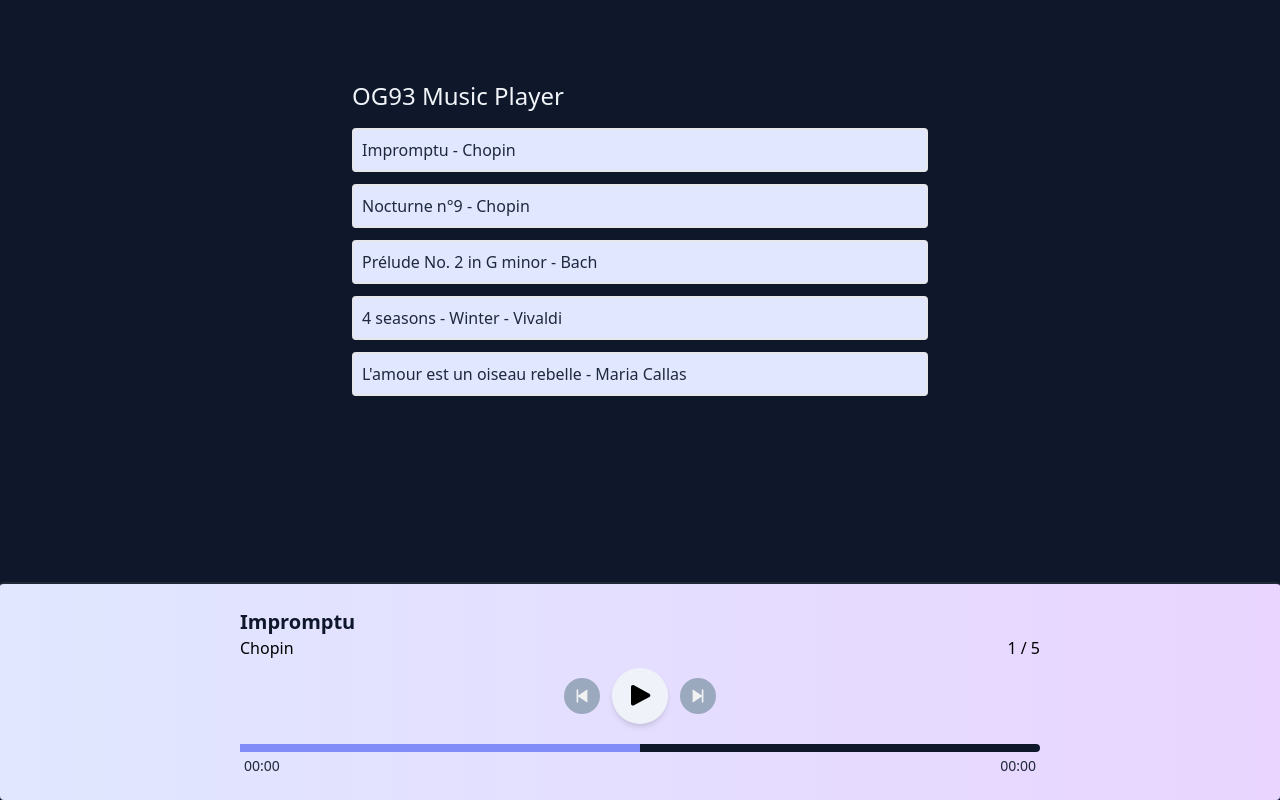
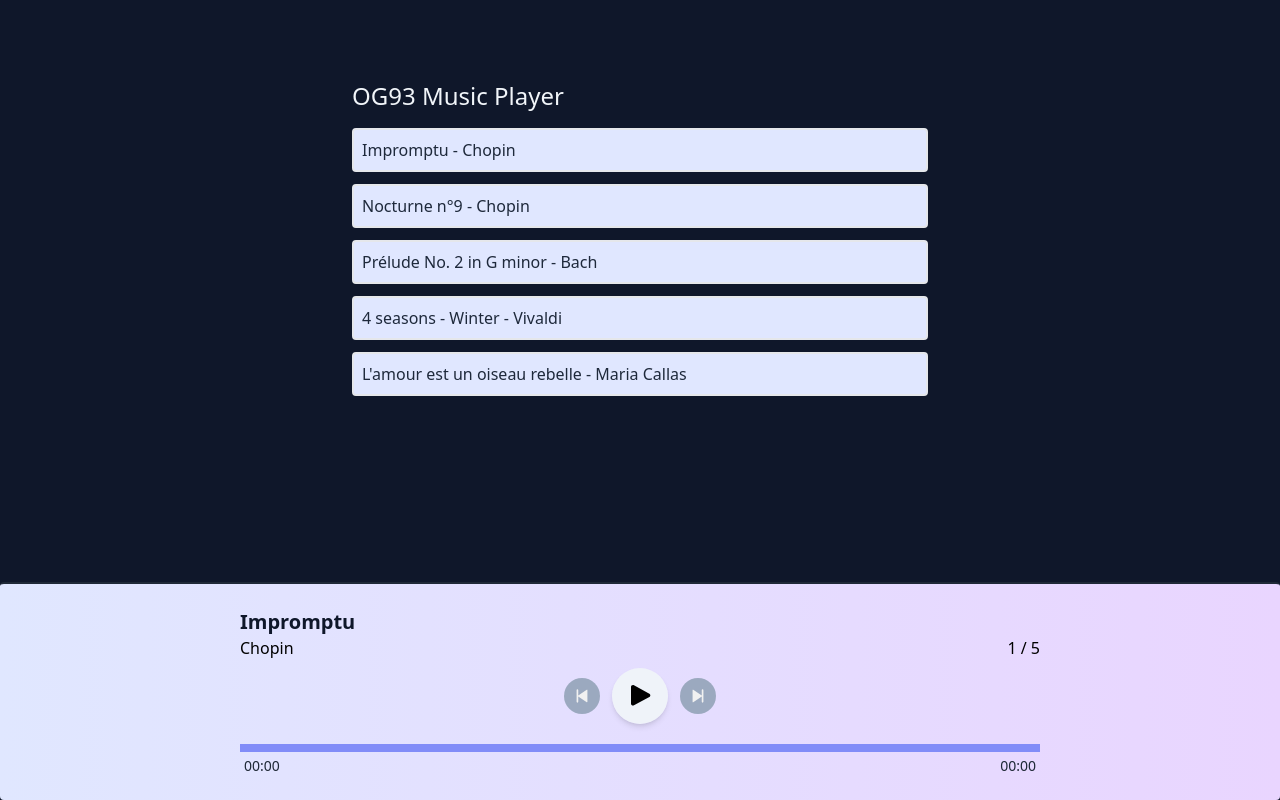
Before and after one commit to OG93-COM/10ReactProjects, a React (Vite) app in the folder MusicPlayer/: page / in a window 1280 px wide. Built offline with nearby package versions, Linux system fonts and the light colour scheme.

Commit message:
MusicPlayer

```diff
--- a/MusicPlayer/src/layouts/Player/Progress.jsx
+++ b/MusicPlayer/src/layouts/Player/Progress.jsx
@@ -5,13 +5,24 @@ import getFormattedValues from '../../utils/getFormattedValues'
 const Progress = () => {
   const progressData = useSelector(state => state.progress)
 
+  const handleProgressClick = (e) => {
+    const player = document.getElementById('audio-player')
+    const rect = e.target.getBoundingClientRect()
+    const widht = rect.widht
+    const x = e.clientX - rect.left
+    player.currentTime = (x / widht) * progressData.totalDuration
+  }
   return (
     <div className='max-w-[800px] mx-auto'>
-      <div className='bg-slate-900 h-2 rounded cursor-pointer'>
-        <div className='bg-indigo-400 scale-x-50 origin-left h-full pointer-events-none'></div>
+      <div
+      onClick={handleProgressClick}
+      className='bg-slate-900 h-2 rounded cursor-pointer'>
+        <div
+        style={{transform:`scaleX(${progressData.current / progressData.totalDuration})`}}
+        className='bg-indigo-400 origin-left h-full pointer-events-none'></div>
       </div>
       <div className='flex justify-between items-center text-gray-800 font-light text-sm mt-1 mx-1'>
-        <span>{getFormattedValues(progressData.current)}</span>
+        <span>{progressData.current ? getFormattedValues(progressData.current) : "00:00"}</span>
         <span>{getFormattedValues(progressData.totalDuration)}</span>
 
       </div>
```
